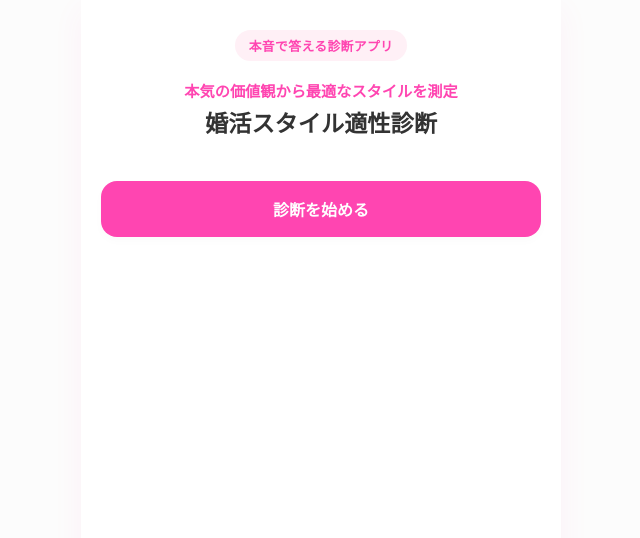
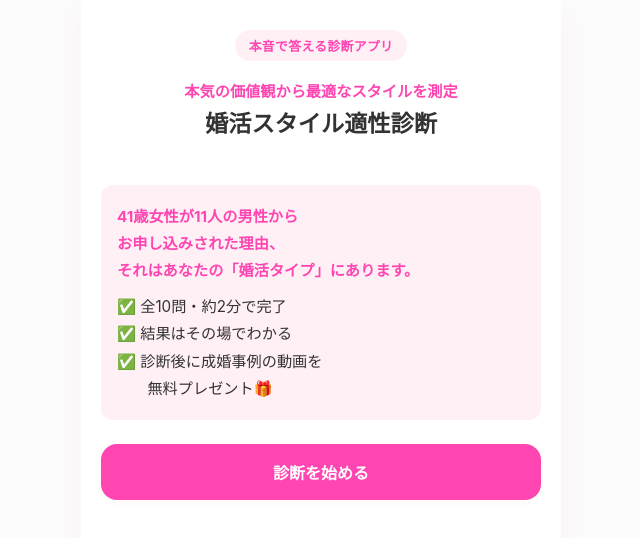
Before and after one commit to hana8730/konkatsu-shindan, a plain HTML site: page index.html in a window 1280 px wide. Shown: the whole page, without its empty margins (319-959 px from the left). Drawn offline with nearby package versions, Linux system fonts and the light colour scheme.

Commit message:
Add social proof and benefits to start screen

```diff
--- a/index.html
+++ b/index.html
@@ -319,7 +319,14 @@
             <span class="badge">本音で答える診断アプリ</span>
             <h1><span>本気の価値観から最適なスタイルを測定</span>婚活スタイル適性診断</h1>
 
-            <button class="btn" id="start-btn" style="margin-top: 20px;">診断を始める</button>
+            <div style="background:#fff0f6; border-radius:12px; padding:18px 16px; margin-top:24px; text-align:left; line-height:1.8; font-size:0.95rem; color:#333;">
+                <p style="font-weight:bold; color:#ff45b1; margin-bottom:8px;">41歳女性が11人の男性から<br>お申し込みされた理由、<br>それはあなたの「婚活タイプ」にあります。</p>
+                <p>✅ 全10問・約2分で完了</p>
+                <p>✅ 結果はその場でわかる</p>
+                <p>✅ 診断後に成婚事例の動画を<br>　　無料プレゼント🎁</p>
+            </div>
+
+            <button class="btn" id="start-btn" style="margin-top: 24px;">診断を始める</button>
         </section>
 
         <!-- 2. 診断中画面 -->
```
